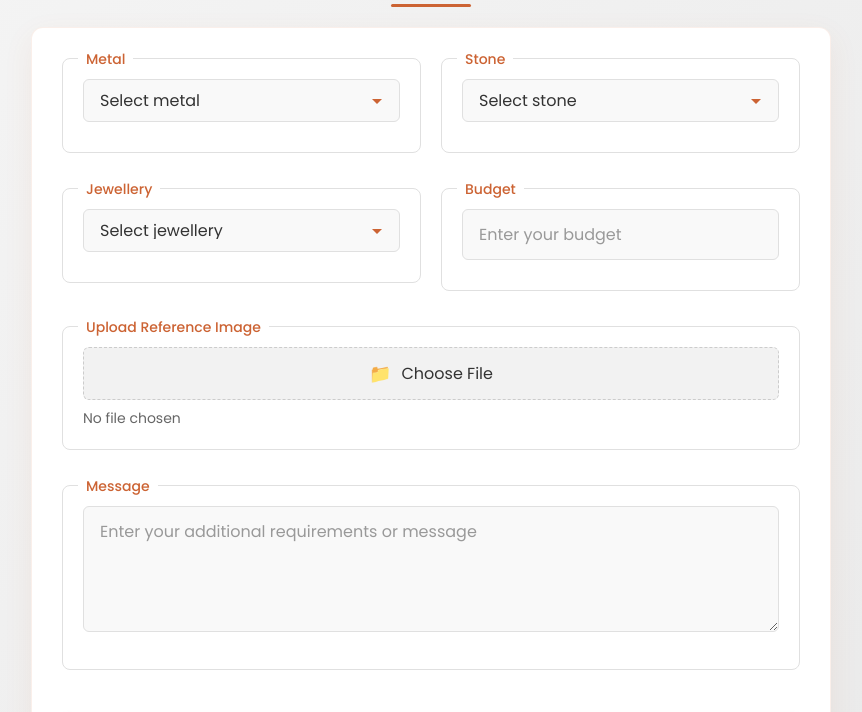
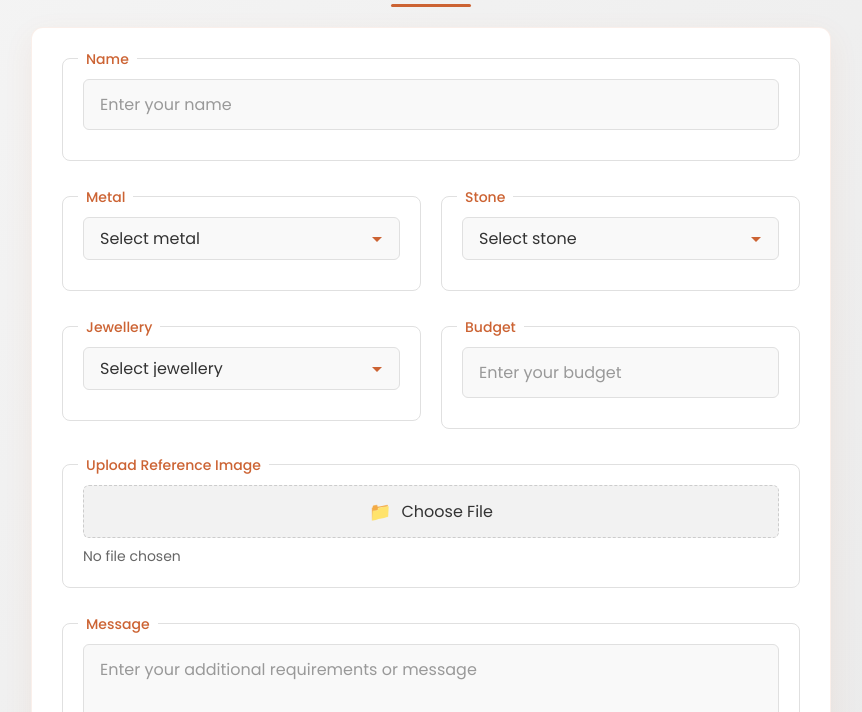
Before and after one commit to developerjay18/vardhaman-contact-form, a plain HTML site: page index.html in a window 1280 px wide. Shown: the part 71-783 px from the top of the page, without its empty margins (209-1071 px from the left). Drawn offline with Linux system fonts and the light colour scheme.

Commit message:
added name

```diff
--- a/index.html
+++ b/index.html
@@ -206,6 +206,15 @@
         <div class="form-container">
             <form id="jewelleryForm">
                 <div class="row">
+                    <div class="col-12">
+                        <div class="form-group">
+                            <div class="form-group-title">Name</div>
+                            <input type="text" id="name" name="name" placeholder="Enter your name">
+                        </div>
+                    </div>
+                </div>
+
+                <div class="row">
                     <div class="col-6">
                         <div class="form-group">
                             <div class="form-group-title">Metal</div>
@@ -318,6 +327,7 @@
         // Form submission to WhatsApp
         function submitForm() {
             // Get form values
+            const name = document.getElementById('name').value;
             const metal = document.getElementById('metal').value;
             const metalOther = document.getElementById('metal-other').value;
             const stone = document.getElementById('stone').value;
@@ -329,6 +339,7 @@
 
             // Format message for WhatsApp
             let whatsappMessage = "Custom Jewellery Request:\n\n";
+            whatsappMessage += "Name: " + name + "\n";
             whatsappMessage += "Metal: " + (metal === 'others' ? metalOther : metal) + "\n";
             whatsappMessage += "Stone: " + (stone === 'others' ? stoneOther : stone) + "\n";
             whatsappMessage += "Jewellery: " + (jewellery === 'other' ? jewelleryOther : jewellery) + "\n";
```
